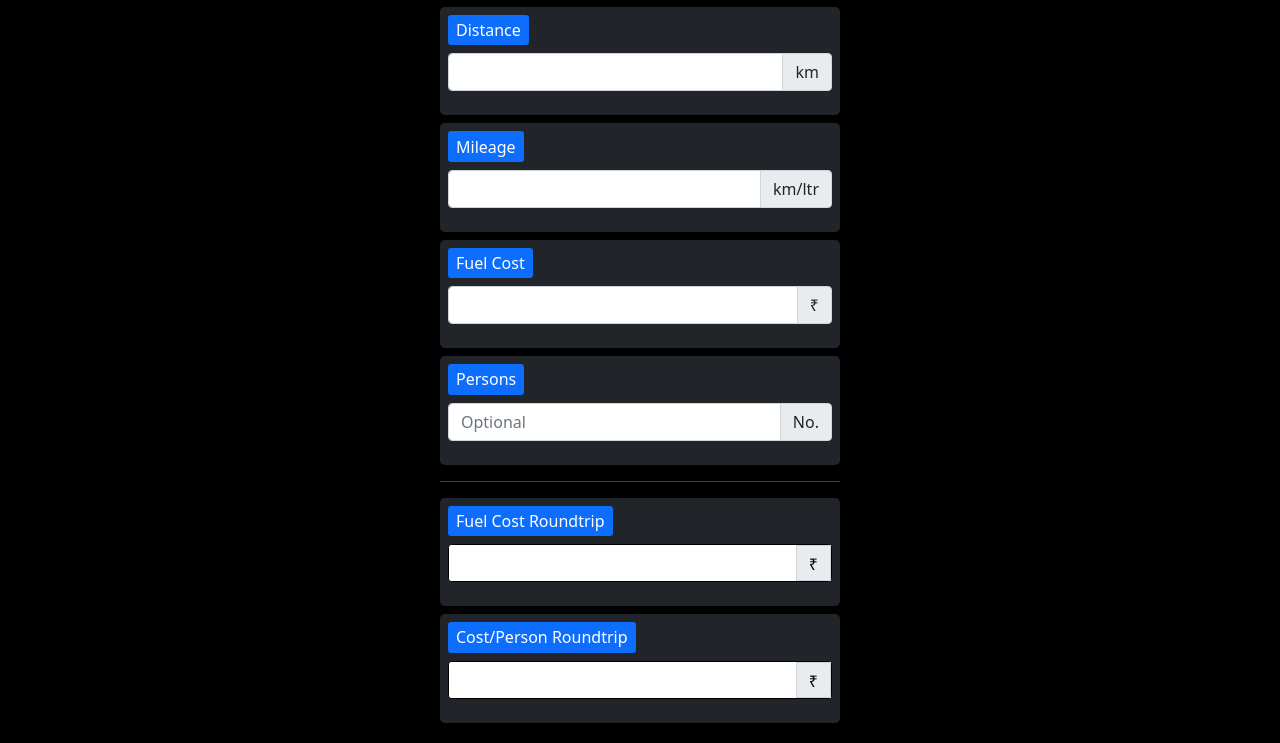
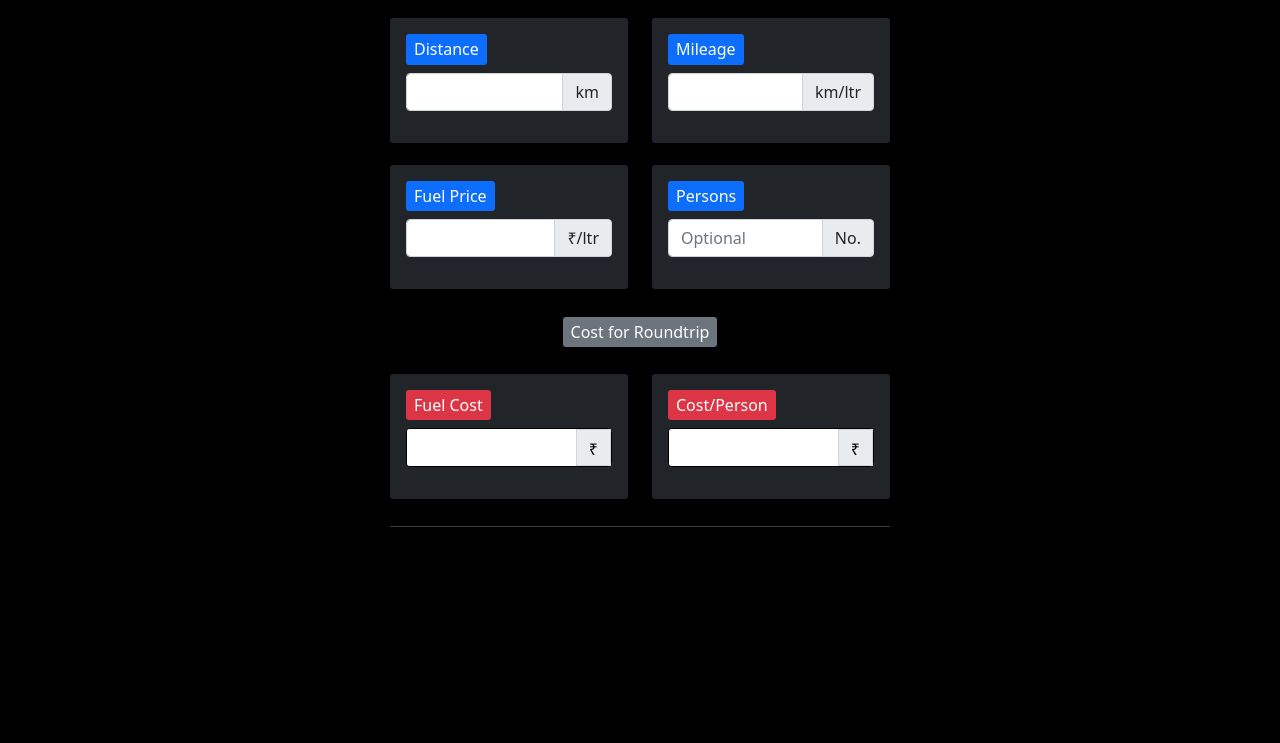
Before and after one commit to Vishnu-Aithal/Bill-App, a plain HTML site: page index.html in a window 1280 px wide. Shown: the part 57-800 px from the top of the page. Drawn offline with nearby package versions, Linux system fonts and the light colour scheme.

Commit message:
style - laypout refactoring

```diff
--- a/index.html
+++ b/index.html
@@ -14,7 +14,7 @@
 <body>
     <nav class="navbar navbar-expand-lg navbar-dark bg-dark mb-2">
         <div class="container-fluid">
-            <a class="navbar-brand" href="#">Expense Calculator</a>
+            <a class="navbar-brand" href="#">Fuel Expense Calculator</a>
             <button class="navbar-toggler bg-primary" type="button" data-bs-toggle="collapse"
                 data-bs-target="#navbarSupportedContent" aria-controls="navbarSupportedContent" aria-expanded="false"
                 aria-label="Toggle navigation">
@@ -33,15 +33,19 @@
         </div>
     </nav>
 
+    <div class="container-main">
+        <div class="row">
+            <div class="col-6">
                 <div class="container bg-dark">
-
                     <label class="bg-primary" for="distance">Distance</label>
                     <div class="input-group mb-3">
-            <input type="number" min="1" step="0.01" class="form-control" id="distance" aria-label="Distance in km">
+                        <input type="number" min="1" step="0.01" class="form-control" id="distance"
+                            aria-label="Distance in km">
                         <span class="input-group-text">km</span>
                     </div>
                 </div>
-
+            </div>
+            <div class="col-6">
                 <div class="container bg-dark">
                     <label class="bg-primary" for="mileage">Mileage</label>
                     <div class="input-group mb-3">
@@ -50,17 +54,18 @@
                         <span class="input-group-text">km/ltr</span>
                     </div>
                 </div>
-
-
+            </div>
+            <div class="col-6">
                 <div class="container bg-dark">
-        <label class="bg-primary" for="petrol">Fuel Cost</label>
+                    <label class="bg-primary" for="petrol">Fuel Price</label>
                     <div class="input-group mb-3">
                         <input type="number" min="1" step="0.01" class="form-control" id="price"
                             aria-label="price of fuel per litre">
-            <span class="input-group-text">₹</span>
+                        <span class="input-group-text">₹/ltr</span>
                     </div>
                 </div>
-
+            </div>
+            <div class="col-6">
                 <div class="container bg-dark">
                     <label class="bg-primary" for="sharing">Persons</label>
                     <div class="input-group mb-3">
@@ -68,23 +73,30 @@
                             aria-label="No. of people sharing cost">
                         <span class="input-group-text">No.</span>
                     </div>
+                </div>
+            </div>
+        </div>
 
+        <p class="bg-secondary"> Cost for Roundtrip</p>
+        <div class="row">
+            <div class="col-6">
+                <div class="container bg-dark">
+                    <label class="bg-danger" for="total-cost-roundtrip">Fuel Cost</label>
+                    <div id="total-cost-roundtrip" class="output-display"><span>₹</span>
+                    </div>
+                </div>
+            </div>
+            <div class="col-6">
+                <div class="container bg-dark">
+                    <label class="bg-danger" for="cost-per-person-roundtrip">Cost/Person</label>
+                    <div id="cost-per-person-roundtrip" class="output-display"><span>₹</span>
+                    </div>
+                </div>
+            </div>
+        </div>
     </div>
 
     <hr>
-    <div class="container output-container bg-dark">
-
-        <label class="bg-primary" for="total-cost-roundtrip">Fuel Cost Roundtrip</label>
-        <div id="total-cost-roundtrip" class="output-display"><span>₹</span>
-        </div>
-    </div>
-    <div class="container output-container bg-dark">
-        <label class="bg-primary" for="cost-per-person-roundtrip">Cost/Person Roundtrip</label>
-        <div id="cost-per-person-roundtrip" class="output-display"><span>₹</span>
-        </div>
-
-    </div>
-
 
     <script src="https://cdn.jsdelivr.net/npm/bootstrap@5.1.3/dist/js/bootstrap.bundle.min.js"
         integrity="sha384-ka7Sk0Gln4gmtz2MlQnikT1wXgYsOg+OMhuP+IlRH9sENBO0LRn5q+8nbTov4+1p" crossorigin="anonymous">
--- a/style.css
+++ b/style.css
@@ -7,29 +7,40 @@ body{
     margin: 0;
     color:white;
 }
+.navbar-brand {
+    font-weight: bold;
+}
 
-.container {
-    width: 400px;
+.container-main {
+    width: 500px;
     max-width: 90%;
-    margin:auto;
-    margin-bottom: 0.5rem;
-    text-align: start;
-    border-radius: 0.3rem;
-    padding: 0.5rem;
+    margin: auto;
+
+
+}
+.container{
+    padding:1rem;
+    margin:0.7rem 0;
+    border-radius: 0.2rem;
 }
 
 hr {
-    width:400px;
+    width:500px;
     margin:1rem auto;
     max-width: 90%;
 }
 
-.output-container{
-    margin-top: 0.5rem;
-}
+
+
 
 label{
     margin-bottom: 0.5rem;
+    padding: 0.2rem 0.5rem;
+    border-radius: 0.2rem;
+}
+p{
+    width: fit-content;
+    margin:1rem auto;
     padding: 0.2rem 0.5rem;
     border-radius: 0.2rem;
 }
```
Also changed, not shown: food.html (+1 -1 lines). Lines whose indentation alone changed are shown as unchanged.
